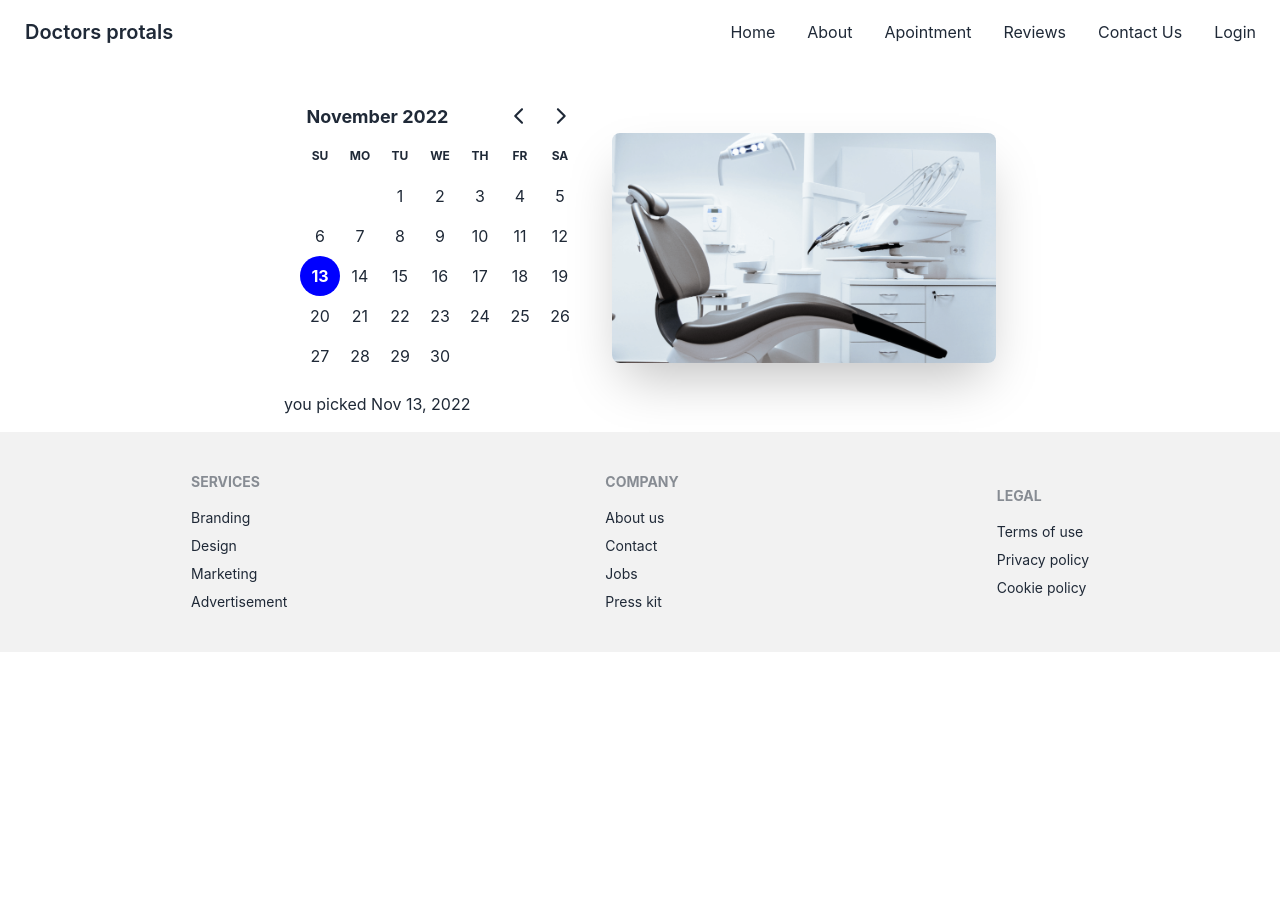
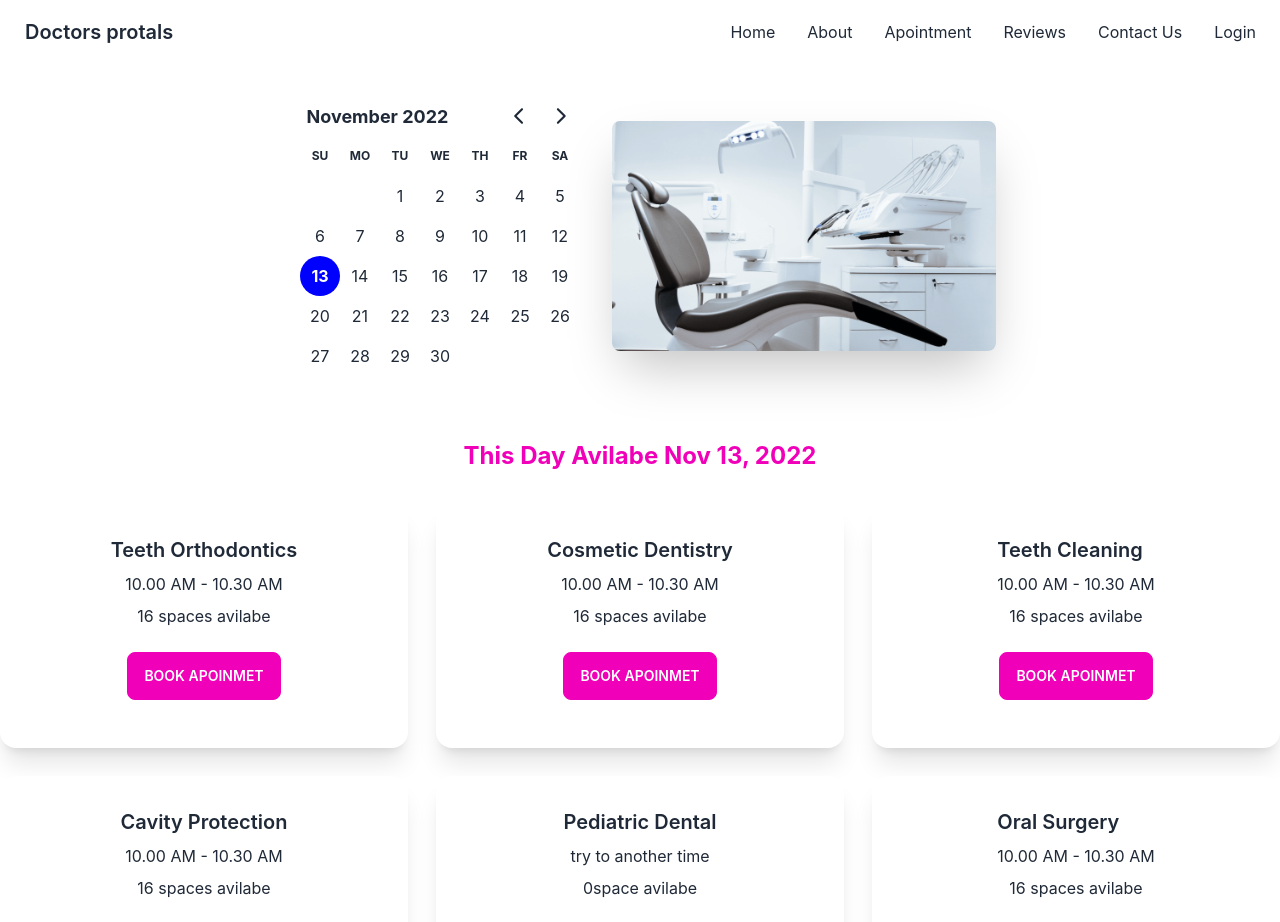
Before and after one commit to devSobuj910/doctors-portal, a React (Create React App) app: page /apointment in a window 1280 px wide. Shown: the top 922 px of the page. Before the commit the page ends 800 px from the top, so only its background shows below. Built offline with nearby package versions, Linux system fonts and the light colour scheme.

Commit message:
apoiment as complate

```diff
--- /dev/null
+++ b/public/apoinment.json
@@ -0,0 +1,117 @@
+[
+  {
+    "_id": 1,
+    "name": "Teeth Orthodontics",
+    "slots": [
+      "08.00 AM - 08.30 AM",
+      "08.30 AM - 09.00 AM",
+      "09.00 AM - 9.30 AM",
+      "09.30 AM - 10.00 AM",
+      "10.00 AM - 10.30 AM",
+      "10.30 AM - 11.00 AM",
+      "11.00 AM - 11.30 AM",
+      "11.30 AM - 12.00 AM",
+      "1.00 PM - 1.30 PM",
+      "1.30 PM - 2.00 PM",
+      "2.00 PM - 2.30 PM",
+      "2.30 PM - 3.00 PM",
+      "3.00 PM - 3.30 PM",
+      "3.30 PM - 4.00 PM",
+      "4.00 PM - 4.30 PM",
+      "4.30 PM - 5.00 PM"
+    ]
+  },
+  {
+    "_id": 2,
+    "name": "Cosmetic Dentistry",
+    "slots": [
+      "08.00 AM - 08.30 AM",
+      "08.30 AM - 09.00 AM",
+      "09.00 AM - 9.30 AM",
+      "09.30 AM - 10.00 AM",
+      "10.00 AM - 10.30 AM",
+      "10.30 AM - 11.00 AM",
+      "11.00 AM - 11.30 AM",
+      "11.30 AM - 12.00 AM",
+      "1.00 PM - 1.30 PM",
+      "1.30 PM - 2.00 PM",
+      "2.00 PM - 2.30 PM",
+      "2.30 PM - 3.00 PM",
+      "3.00 PM - 3.30 PM",
+      "3.30 PM - 4.00 PM",
+      "4.00 PM - 4.30 PM",
+      "4.30 PM - 5.00 PM"
+    ]
+  },
+  {
+    "_id": 3,
+    "name": "Teeth Cleaning",
+    "slots": [
+      "08.00 AM - 08.30 AM",
+      "08.30 AM - 09.00 AM",
+      "09.00 AM - 9.30 AM",
+      "09.30 AM - 10.00 AM",
+      "10.00 AM - 10.30 AM",
+      "10.30 AM - 11.00 AM",
+      "11.00 AM - 11.30 AM",
+      "11.30 AM - 12.00 AM",
+      "1.00 PM - 1.30 PM",
+      "1.30 PM - 2.00 PM",
+      "2.00 PM - 2.30 PM",
+      "2.30 PM - 3.00 PM",
+      "3.00 PM - 3.30 PM",
+      "3.30 PM - 4.00 PM",
+      "4.00 PM - 4.30 PM",
+      "4.30 PM - 5.00 PM"
+    ]
+  },
+  {
+    "_id": 4,
+    "name": "Cavity Protection",
+    "slots": [
+      "08.00 AM - 08.30 AM",
+      "08.30 AM - 09.00 AM",
+      "09.00 AM - 9.30 AM",
+      "09.30 AM - 10.00 AM",
+      "10.00 AM - 10.30 AM",
+      "10.30 AM - 11.00 AM",
+      "11.00 AM - 11.30 AM",
+      "11.30 AM - 12.00 AM",
+      "1.00 PM - 1.30 PM",
+      "1.30 PM - 2.00 PM",
+      "2.00 PM - 2.30 PM",
+      "2.30 PM - 3.00 PM",
+      "3.00 PM - 3.30 PM",
+      "3.30 PM - 4.00 PM",
+      "4.00 PM - 4.30 PM",
+      "4.30 PM - 5.00 PM"
+    ]
+  },
+  {
+    "_id": 5,
+    "name": "Pediatric Dental",
+    "slots": []
+  },
+  {
+    "_id": 6,
+    "name": "Oral Surgery",
+    "slots": [
+      "08.00 AM - 08.30 AM",
+      "08.30 AM - 09.00 AM",
+      "09.00 AM - 9.30 AM",
+      "09.30 AM - 10.00 AM",
+      "10.00 AM - 10.30 AM",
+      "10.30 AM - 11.00 AM",
+      "11.00 AM - 11.30 AM",
+      "11.30 AM - 12.00 AM",
+      "1.00 PM - 1.30 PM",
+      "1.30 PM - 2.00 PM",
+      "2.00 PM - 2.30 PM",
+      "2.30 PM - 3.00 PM",
+      "3.00 PM - 3.30 PM",
+      "3.30 PM - 4.00 PM",
+      "4.00 PM - 4.30 PM",
+      "4.30 PM - 5.00 PM"
+    ]
+  }
+]
--- a/src/pages/Apoinments/Apoinment/Apoinment.js
+++ b/src/pages/Apoinments/Apoinment/Apoinment.js
@@ -1,10 +1,17 @@
-import React from "react";
+import React, { useState } from "react";
+import Apoinmentavilavle from "../Apoinmentavilavle/Apoinmentavilavle";
+
 import Apoinmentbaner from "../ApoinmentBanner/Apoinmentbaner";
 
 const Apoinment = () => {
+  const [selected, setSelected] = useState(new Date());
   return (
     <header>
-      <Apoinmentbaner></Apoinmentbaner>
+      <Apoinmentbaner
+        selected={selected}
+        setSelected={setSelected}
+      ></Apoinmentbaner>
+      <Apoinmentavilavle selected={selected}></Apoinmentavilavle>
     </header>
   );
 };
--- a/src/pages/Apoinments/ApoinmentBanner/Apoinmentbaner.js
+++ b/src/pages/Apoinments/ApoinmentBanner/Apoinmentbaner.js
@@ -1,11 +1,8 @@
-import React, { useState } from "react";
 import chair from "../../.././assets/images/chair.png";
 import "react-day-picker/dist/style.css";
-import { format } from "date-fns";
 import { DayPicker } from "react-day-picker";
 
-const Apoinmentbaner = () => {
-  const [selected, setSelected] = useState(new Date());
+const Apoinmentbaner = ({ selected, setSelected }) => {
   return (
     <div className="hero ">
       <div className="hero-content flex-col lg:flex-row-reverse">
@@ -14,9 +11,12 @@ const Apoinmentbaner = () => {
           <DayPicker
             mode="single"
             selected={selected}
-            onSelect={setSelected}
+            onSelect={(data) => {
+              if (data) {
+                setSelected(data);
+              }
+            }}
           ></DayPicker>
-          <p> you picked {format(selected, "PP")}</p>
         </div>
       </div>
     </div>
--- /dev/null
+++ b/src/pages/Apoinments/Apoinmentavilavle/Apoinmentavilavle.js
@@ -0,0 +1,43 @@
+import React, { useEffect, useState } from "react";
+import { format } from "date-fns";
+import ApoinmentsDittails from "../Apoinmentdetails/ApoinmentsDittails";
+import BookingModal from "../BookingModal/BookingModal";
+
+const Apoinmentavilavle = ({ selected }) => {
+  const [apoinments, setApoinmentDittails] = useState([]);
+  const [infoapoinmnet, setInfoapoinment] = useState(null);
+
+  useEffect(() => {
+    fetch("apoinment.json")
+      .then((response) => response.json())
+      .then((data) => setApoinmentDittails(data));
+  }, []);
+
+  return (
+    <section className="my-8 text-center">
+      <h3 className="text-2xl text-secondary font-bold capitalize">
+        this day avilabe {format(selected, "PP")}
+      </h3>
+
+      <div className="grid grid-cols-1 lg:grid-cols-3 md:grid-cols-2 gap-7 my-8">
+        {apoinments.map((dettils) => (
+          <ApoinmentsDittails
+            setInfoapoinment={setInfoapoinment}
+            key={dettils._id}
+            dettils={dettils}
+          ></ApoinmentsDittails>
+        ))}
+
+        {infoapoinmnet && (
+          <BookingModal
+            slecteddate={selected}
+            infoapoinmnet={infoapoinmnet}
+            setInfoapoinment={setInfoapoinment}
+          ></BookingModal>
+        )}
+      </div>
+    </section>
+  );
+};
+
+export default Apoinmentavilavle;
--- /dev/null
+++ b/src/pages/Apoinments/Apoinmentdetails/ApoinmentsDittails.js
@@ -0,0 +1,31 @@
+import React from "react";
+
+const ApoinmentsDittails = ({ dettils, setInfoapoinment }) => {
+  const { name, slots } = dettils;
+  return (
+    <div className="card bg-base-100 shadow-xl  text-center ">
+      <div className="card-body text-center mx-auto">
+        <h2 className="card-title">{name}</h2>
+        <p>{slots.length > 0 ? slots[4] : "try to another time"}</p>
+
+        <p>
+          {slots.length}
+          {slots.length > 1 ? " spaces" : "space"} avilabe
+        </p>
+
+        <div className="card-actions justify-center py-4">
+          <label
+            disable={slots.length === 0}
+            onClick={() => setInfoapoinment(dettils)}
+            htmlFor="booking-modal"
+            className="btn btn-secondary"
+          >
+            book apoinmet
+          </label>
+        </div>
+      </div>
+    </div>
+  );
+};
+
+export default ApoinmentsDittails;
--- /dev/null
+++ b/src/pages/Apoinments/BookingModal/BookingModal.js
@@ -0,0 +1,97 @@
+import React from "react";
+import format from "date-fns/format";
+
+const BookingModal = ({ infoapoinmnet, setInfoapoinment, slecteddate }) => {
+  const { name, slots } = infoapoinmnet;
+  console.log(slecteddate);
+  const date = format(slecteddate, "PP");
+
+  const hnadlemodlaForm = (event) => {
+    const form = event.target;
+    const name = form.name.value;
+    const email = form.email.value;
+    const number = form.number.value;
+    const slot = form.slot.value;
+
+    const creaatApoinment = {
+      precentName: name,
+      email,
+      number,
+      tretmentDate: date,
+      slot,
+      tretmentName: name
+    };
+    setInfoapoinment(null);
+
+    console.log(creaatApoinment);
+
+    event.preventDefault();
+  };
+
+  return (
+    <>
+      {/* The button to open modal */}
+
+      {/* Put this part before </body> tag */}
+      <input type="checkbox" id="booking-modal" className="modal-toggle" />
+      <div className="modal">
+        <div className="modal-box relative">
+          <label
+            htmlFor="booking-modal"
+            className="btn btn-sm btn-circle absolute right-2 top-2"
+          >
+            ✕
+          </label>
+          <h3 className="text-lg font-bold">{name}</h3>
+
+          <form onSubmit={hnadlemodlaForm} className="my-8">
+            <input
+              name="date"
+              type="text"
+              disabled
+              value={date}
+              className="input input-bordered w-full mb-6 max-w-full "
+            />
+
+            <select
+              name="slot"
+              className="select select-bordered w-full max-w-xs"
+            >
+              {slots.map((slot) => (
+                <option value={slot} selected>
+                  {slot}
+                </option>
+              ))}
+            </select>
+
+            <input
+              type="text"
+              name="name"
+              placeholder="name"
+              className="input input-bordered w-full mb-6 max-w-full "
+            />
+            <input
+              type="text"
+              name="email"
+              placeholder="email"
+              className="input input-bordered w-full mb-6 max-w-full "
+            />
+            <input
+              type="text"
+              name="number"
+              placeholder="number"
+              className="input input-bordered w-full mb-6 max-w-full "
+            />
+            <input
+              type="submit"
+              value={"submit"}
+              className="input input-bordered text-xl font-bold  bg-secondary text-center  w-full mb-6   max-w-full "
+            />
+          </form>
+        </div>
+      </div>
+    </>
+  );
+};
+
+export default BookingModal;
```
